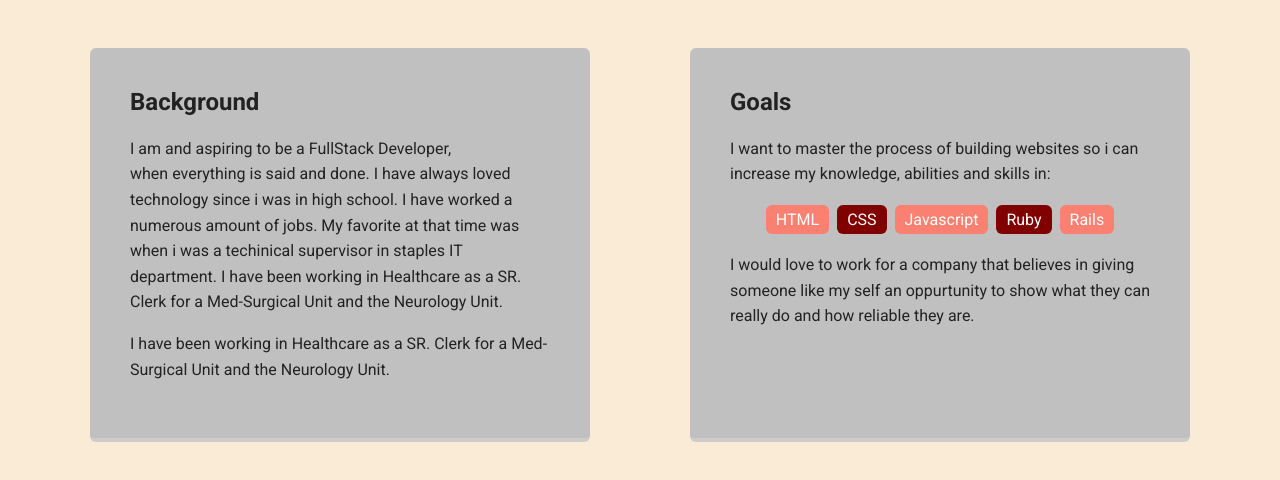
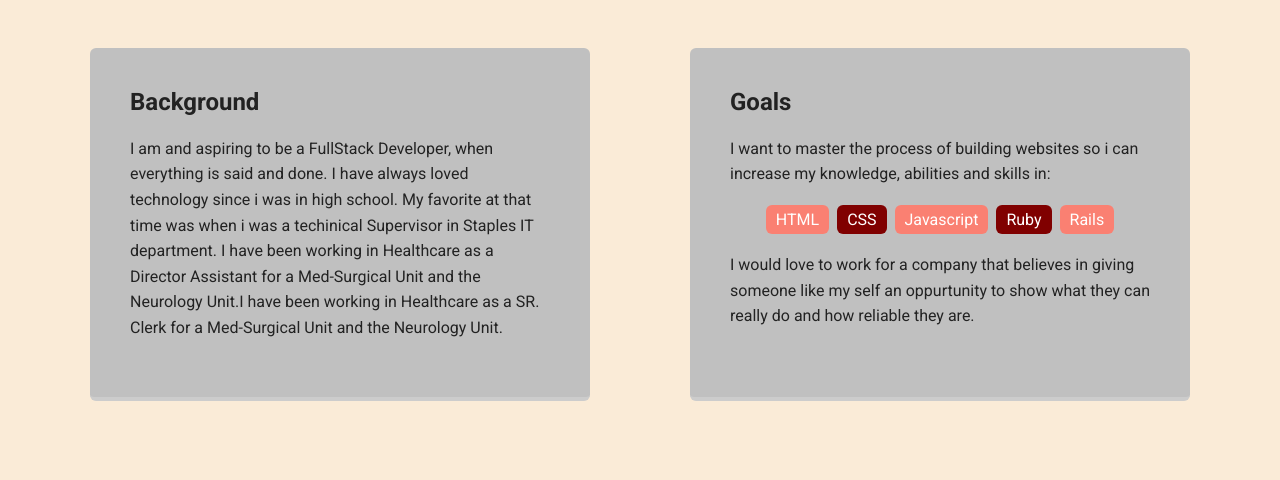
Before and after one commit to dpinney39/My-Awesome-Website, a plain HTML site: page index.html in a window 1280 px wide. Shown: the part 472-952 px from the top of the page. Drawn offline with Linux system fonts and the light colour scheme; a web font is replaced by a local one.

Commit message:
Add files via upload

```diff
--- a/index.html
+++ b/index.html
@@ -24,8 +24,8 @@
 <main class="flex">
 <div class="card">
     <h2>Background</h2>
-    <p>I am and aspiring to be a FullStack Developer,<br>when everything is said and done. I have always loved technology since i was in high school. I have worked a numerous amount of jobs. My favorite at that time was<br>when i was  a techinical supervisor in staples IT department. I have been working in Healthcare as a SR. Clerk for a Med-Surgical Unit and the Neurology Unit.</p>
-  <p> I have been working in Healthcare as a SR. Clerk for a Med-Surgical Unit and the Neurology Unit.</p>
+    <p>I am and aspiring to be a FullStack Developer, when everything is said and done. I have always loved technology since i was in high school. My favorite at that time was when i was a techinical Supervisor in Staples IT department. I have been working in Healthcare as a Director Assistant for a Med-Surgical Unit and the Neurology Unit.I have been working in Healthcare as a SR. Clerk for a Med-Surgical Unit and the Neurology Unit.</p>
+
 </div>
 
   <div class="card">
```
Also changed, not shown: github.svg (added), linkedin.svg (added), twitter.svg (added).
